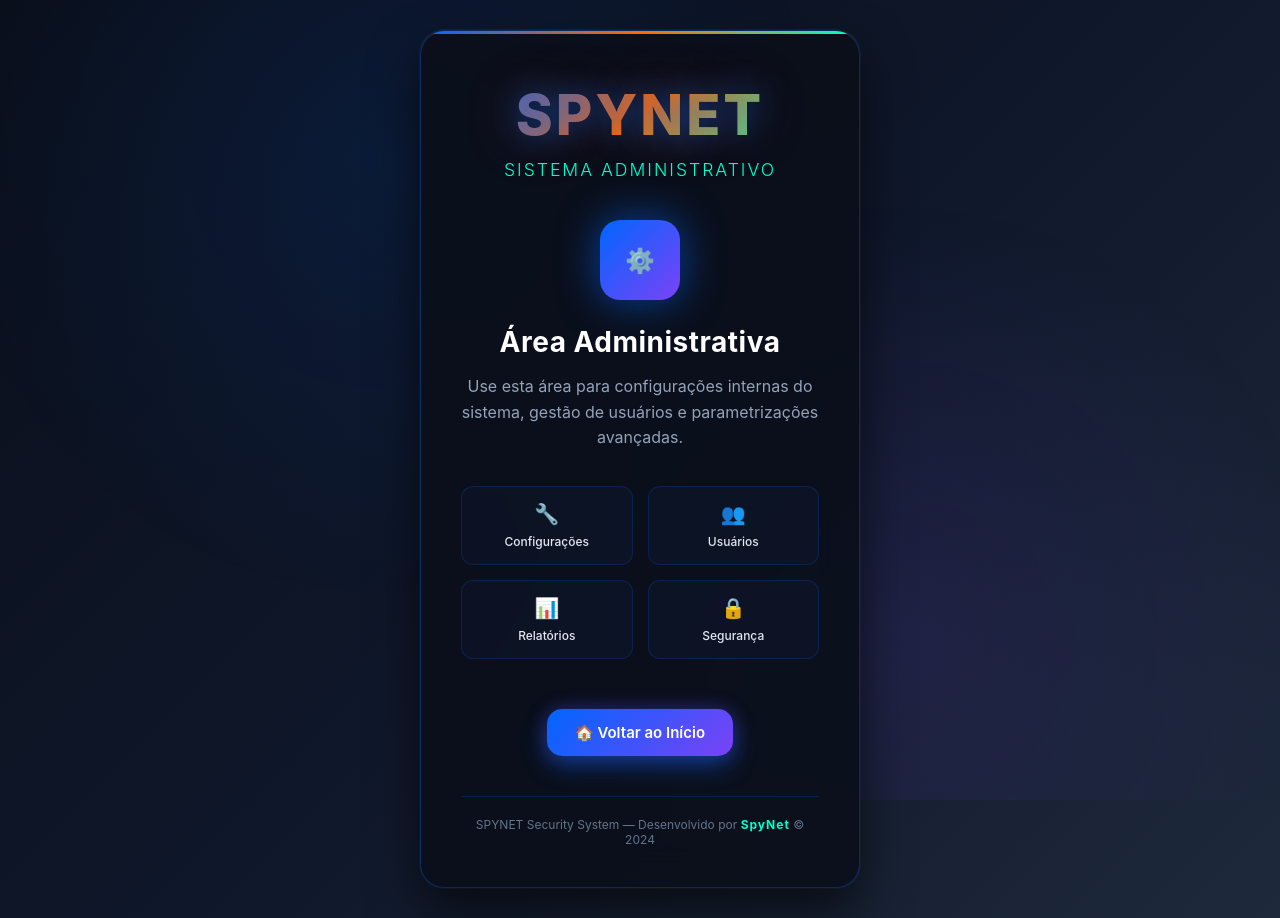
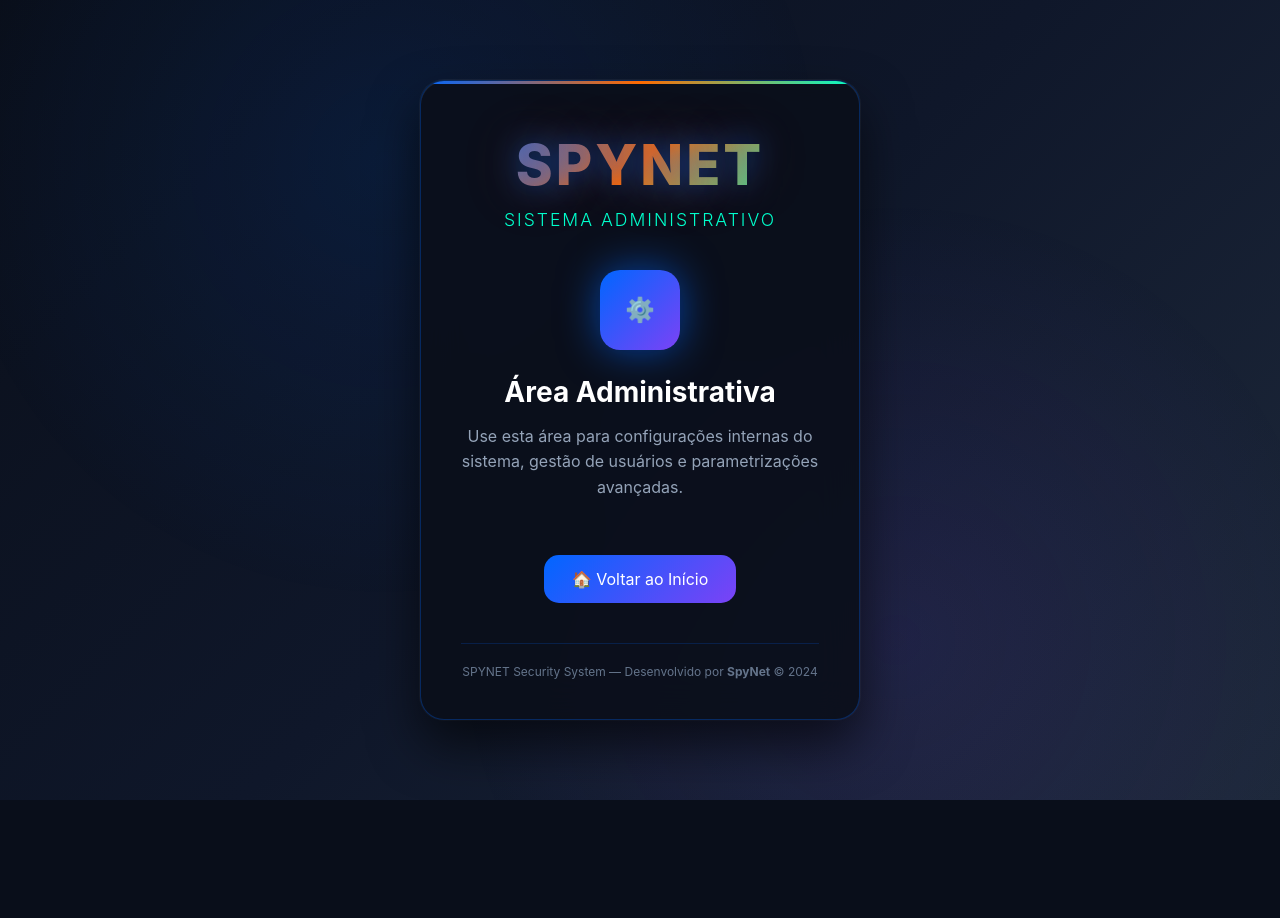
Before and after one commit to salveci2022/prof-safe24-premium-secure, a Flask app: template templates/admin.html in a window 1280 px wide. After the commit the page ends 800 px from the top, so only its background shows below. Run offline with Flask 3, Linux system fonts and the light colour scheme; the template is opened without the code that fills it, so the values that code supplies are empty.

Commit message:
add arquivos no repo

```diff
--- a/templates/admin.html
+++ b/templates/admin.html
@@ -2,7 +2,16 @@
 <html lang="pt-br">
 <head>
     <meta charset="UTF-8">
+
     <title>SPYNET - Área Administrativa</title>
+
+    <!-- ÍCONE DA TELA INICIAL / ATALHO -->
+    <link rel="icon" type="image/png" href="/static/icon.png">
+    <link rel="apple-touch-icon" href="/static/icon.png">
+    <meta name="theme-color" content="#000000">
+
+    <meta name="viewport" content="width=device-width, initial-scale=1.0">
+
     <style>
         :root {
             --premium-blue: #0066ff;
@@ -81,7 +90,6 @@
             background: linear-gradient(135deg, var(--premium-blue), var(--electric-orange), var(--vibrant-cyan));
             -webkit-background-clip: text;
             -webkit-text-fill-color: transparent;
-            background-clip: text;
             text-shadow:
                 0 0 30px rgba(0, 102, 255, 0.5),
                 0 0 60px rgba(255, 106, 0, 0.3);
@@ -115,7 +123,6 @@
             font-weight: 700;
             color: white;
             margin-bottom: 15px;
-            letter-spacing: 0.5px;
         }
 
         .admin-subtitle {
@@ -137,78 +144,30 @@
             padding: 15px;
             border-radius: 12px;
             border: 1px solid rgba(0, 102, 255, 0.2);
-            text-align: center;
-        }
-
-        .feature-icon {
-            font-size: 20px;
-            margin-bottom: 8px;
-        }
-
-        .feature-text {
-            font-size: 12px;
-            color: #e2e8f0;
-            font-weight: 500;
         }
 
         .btn-admin {
             display: inline-flex;
             align-items: center;
             justify-content: center;
-            gap: 8px;
             padding: 14px 28px;
             border-radius: 15px;
-            border: none;
-            cursor: pointer;
-            font-weight: 600;
-            font-size: 15px;
             color: white;
             background: linear-gradient(135deg, var(--premium-blue), var(--deep-purple));
-            box-shadow:
-                0 10px 25px rgba(0, 102, 255, 0.4),
-                0 0 20px rgba(123, 66, 246, 0.3);
-            transition: all 0.3s ease;
             text-decoration: none;
             margin-top: 20px;
-        }
-
-        .btn-admin:hover {
-            transform: translateY(-2px);
-            box-shadow:
-                0 15px 35px rgba(0, 102, 255, 0.6),
-                0 0 30px rgba(123, 66, 246, 0.5);
         }
 
         .admin-footer {
             margin-top: 40px;
             font-size: 12px;
             color: #64748b;
+            padding-top: 20px;
             border-top: 1px solid rgba(0, 102, 255, 0.2);
-            padding-top: 20px;
-        }
-
-        .developer-premium {
-            color: var(--vibrant-cyan);
-            font-weight: 700;
-            letter-spacing: 1px;
-        }
-
-        @media (max-width: 480px) {
-            .admin-shell {
-                padding: 20px;
-            }
-            .admin-card {
-                padding: 40px 25px;
-            }
-            .spynet-admin {
-                font-size: 2.8rem;
-            }
-            .admin-features {
-                grid-template-columns: 1fr;
-            }
         }
     </style>
 </head>
+
 <body>
     <div class="admin-shell">
         <div class="admin-card">
@@ -225,31 +184,10 @@
                 gestão de usuários e parametrizações avançadas.
             </div>
 
-            <div class="admin-features">
-                <div class="feature-item">
-                    <div class="feature-icon">🔧</div>
-                    <div class="feature-text">Configurações</div>
-                </div>
-                <div class="feature-item">
-                    <div class="feature-icon">👥</div>
-                    <div class="feature-text">Usuários</div>
-                </div>
-                <div class="feature-item">
-                    <div class="feature-icon">📊</div>
-                    <div class="feature-text">Relatórios</div>
-                </div>
-                <div class="feature-item">
-                    <div class="feature-icon">🔒</div>
-                    <div class="feature-text">Segurança</div>
-                </div>
-            </div>
-
-            <a href="/" class="btn-admin">
-                🏠 Voltar ao Início
-            </a>
+            <a href="/" class="btn-admin">🏠 Voltar ao Início</a>
 
             <div class="admin-footer">
-                SPYNET Security System &mdash; Desenvolvido por <span class="developer-premium">SpyNet</span> &copy; 2024
+                SPYNET Security System — Desenvolvido por <strong>SpyNet</strong> © 2024
             </div>
         </div>
     </div>
```
